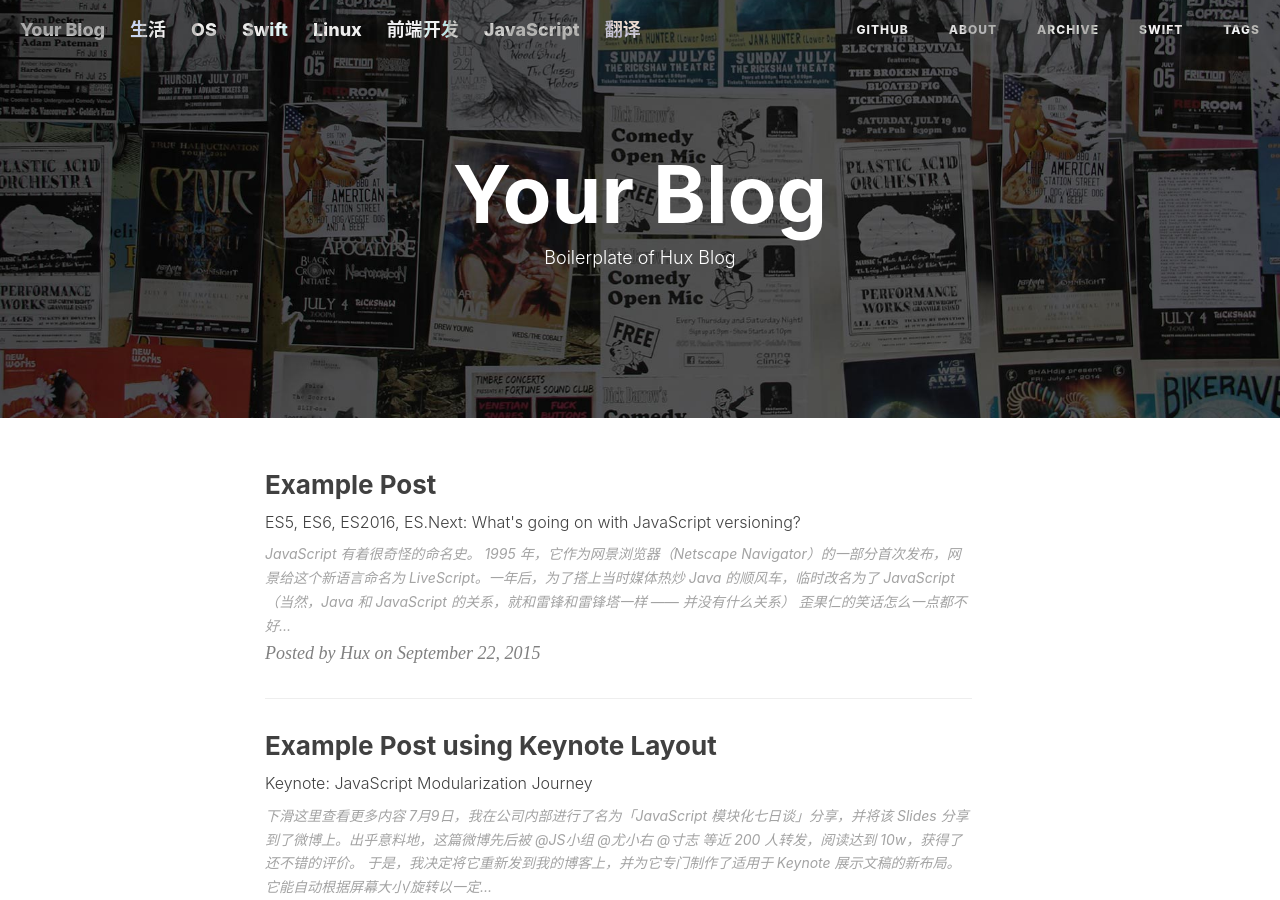
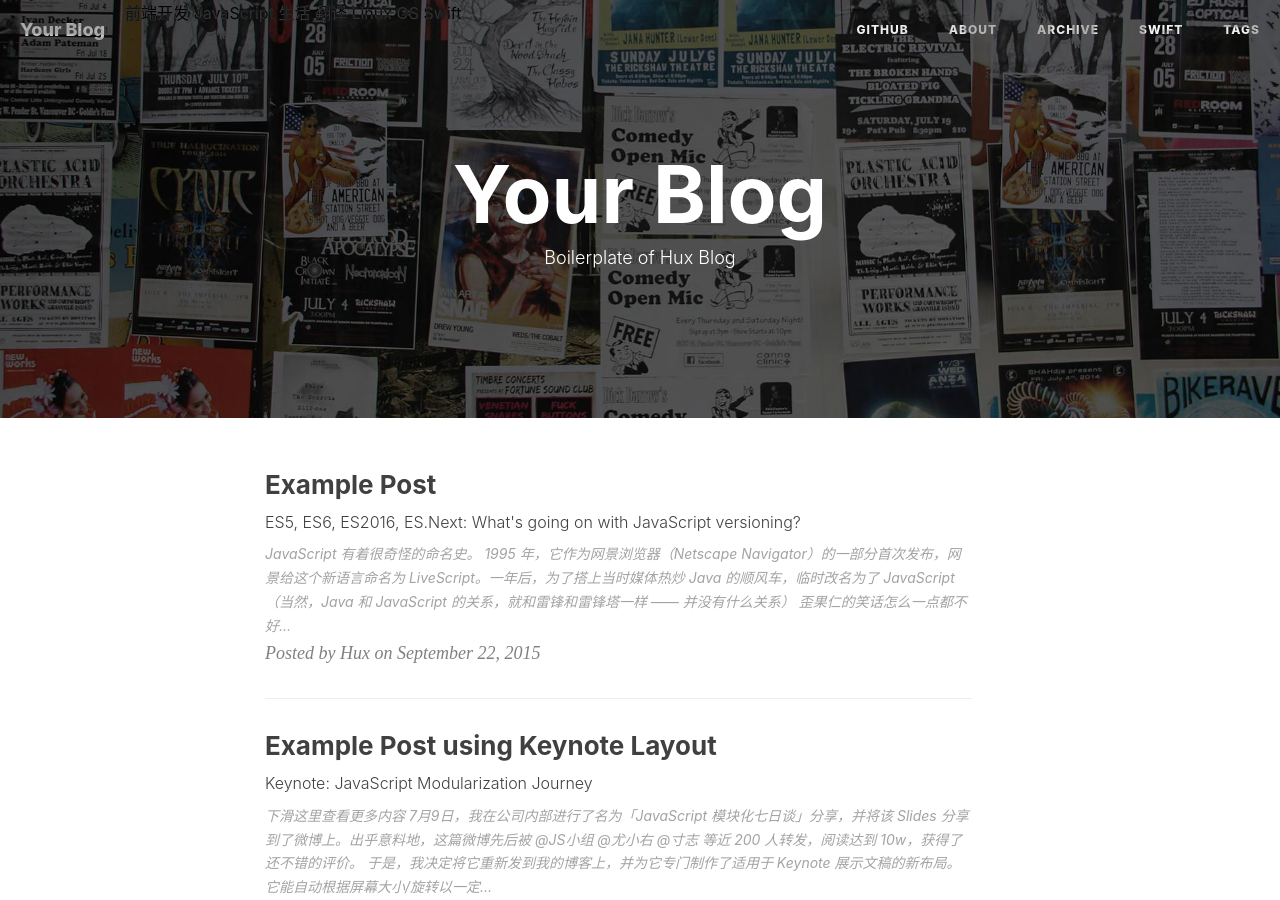
Before and after one commit to skiesclear/clearday, a Jekyll site: the page built from index.html, in a window 1280 px wide and 900 px high. Built offline with Jekyll 4.4.1, drawn with Linux system fonts in a browser that asks for light colours; nearby versions of some CDN libraries; the list of posts is cut into pages by our own code.

Commit message:
Update navigation.html

```diff
--- a/_includes/navigation.html
+++ b/_includes/navigation.html
@@ -6,10 +6,10 @@
             <a class="navbar-brand" href="{{ site.baseurl }}/">{{ site.title }}</a>
             {% capture tags %}
             {% for tag in site.tags %}
-                    <a class="navbar-brand" data-sort="{{ site.posts.size | minus: tag[1].size | prepend: '0000' | slice: -4, 4 }}"
-                        href="{{ site.baseurl }}/archive.html/?tag={{ tag[0] | url_encode }}"
-                        title="{{ tag[0] }}"
-                        rel="{{ tag[1].size }}">{{ tag[0] }}</a>
+                <a data-sort="{{ site.posts.size | minus: tag[1].size | prepend: '0000' | slice: -4, 4 }}"
+                    href="{{ site.baseurl }}/archive/?tag={{ tag[0] | url_encode }}"
+                    title="{{ tag[0] }}"
+                    rel="{{ tag[1].size }}">{{ tag[0] }}</a>__SEPARATOR__
             {% endfor %}
             {% endcapture %}
             {{ tags | split:'__SEPARATOR__' | sort }}
```
